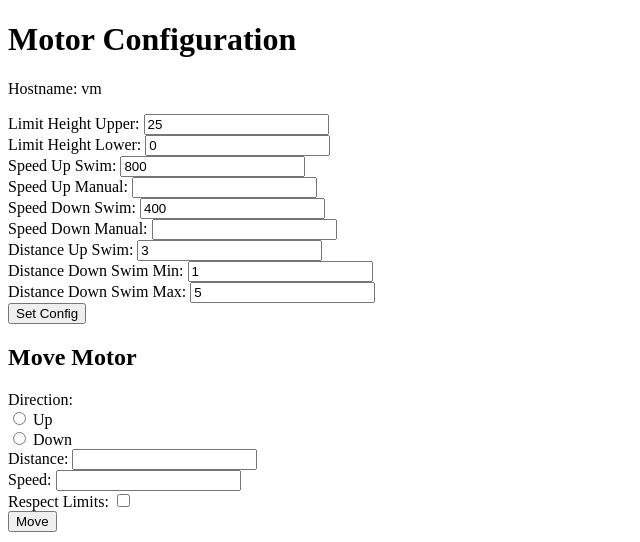
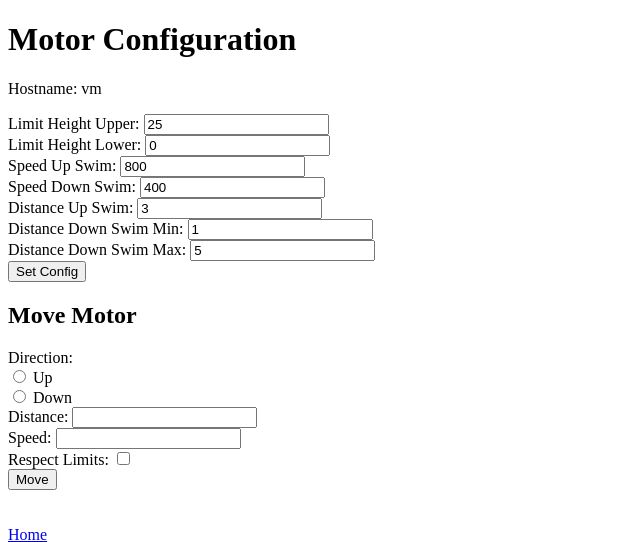
Before and after one commit to cking0987/pi-jellyfish-controller, a Flask app: page /config in a window 1280 px wide. Shown: the top 542 px of the page, without its empty margins (0-640 px from the left). Run offline with Flask 3, Linux system fonts and the light colour scheme.

Commit message:
fix config page functionality

```diff
--- a/app.py
+++ b/app.py
@@ -27,10 +27,13 @@
     return render_template('config.html', swim_config=swim_config, hostname=hostname)
 
 @app.route('/set_config', methods=['POST'])
+# Function to save current config settings
 def set_config():
     data = request.json
-    for key, value in data.items():
-        set_limit(key, value)
+    with open('swim_config.json', 'w') as f:
+        json.dump(data, f)
+    global swim_config
+    swim_config = data
     return jsonify(success=True)
 
 @app.route('/move', methods=['POST'])
--- a/templates/config.html
+++ b/templates/config.html
@@ -9,9 +9,7 @@
                 limit_height_upper: document.getElementById('limit_height_upper').value,
                 limit_height_lower: document.getElementById('limit_height_lower').value,
                 speed_up_swim: document.getElementById('speed_up_swim').value,
-                speed_up_manual: document.getElementById('speed_up_manual').value,
                 speed_down_swim: document.getElementById('speed_down_swim').value,
-                speed_down_manual: document.getElementById('speed_down_manual').value,
                 distance_up_swim: document.getElementById('distance_up_swim').value,
                 distance_down_swim_min: document.getElementById('distance_down_swim_min').value,
                 distance_down_swim_max: document.getElementById('distance_down_swim_max').value
@@ -28,19 +26,16 @@
 
         function moveMotor() {
             const moveParams = {
-                direction: document.getElementById('direction').value,
+                direction:  document.querySelector('input[name="direction"]:checked').value,
                 distance: document.getElementById('distance').value,
                 speed: document.getElementById('speed').value,
                 respect_limits: document.getElementById('respect_limits').checked
             };
-
             fetch('/move', {
                 method: 'POST',
                 headers: { 'Content-Type': 'application/json' },
                 body: JSON.stringify(moveParams)
             })
-            .then(response => response.json())
-            .then(data => console.log(data));
         }
     </script>
 </head>
@@ -54,12 +49,8 @@
         <input type="number" id="limit_height_lower" value="{{ swim_config.limit_height_lower }}"><br>
         <label for="speed_up_swim">Speed Up Swim:</label>
         <input type="number" id="speed_up_swim" value="{{ swim_config.speed_up_swim }}"><br>
-        <label for="speed_up_manual">Speed Up Manual:</label>
-        <input type="number" id="speed_up_manual" value="{{ swim_config.speed_up_manual }}"><br>
         <label for="speed_down_swim">Speed Down Swim:</label>
         <input type="number" id="speed_down_swim" value="{{ swim_config.speed_down_swim }}"><br>
-        <label for="speed_down_manual">Speed Down Manual:</label>
-        <input type="number" id="speed_down_manual" value="{{ swim_config.speed_down_manual }}"><br>
         <label for="distance_up_swim">Distance Up Swim:</label>
         <input type="number" id="distance_up_swim" value="{{ swim_config.distance_up_swim }}"><br>
         <label for="distance_down_swim_min">Distance Down Swim Min:</label>
```
